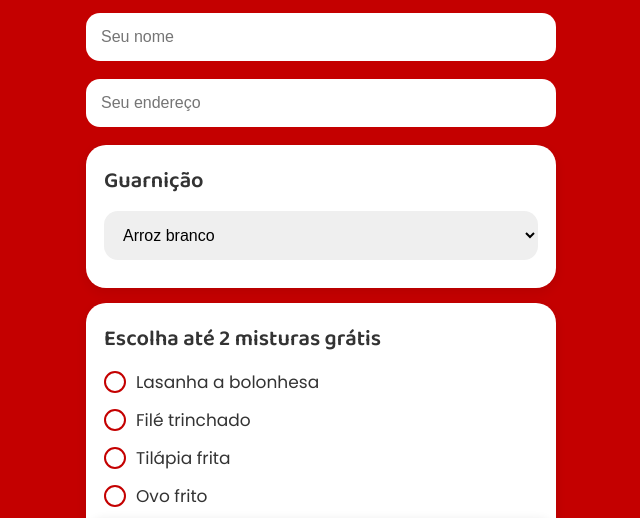
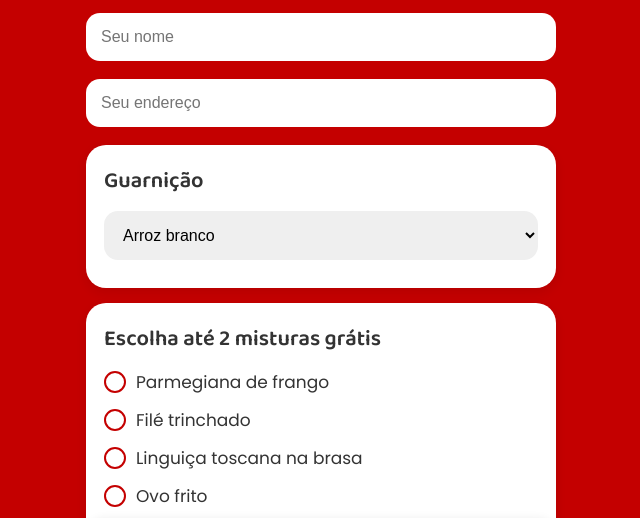
Before and after one commit to GenesisApps123/meu-pratinho-pedidos-online, a plain HTML site: page index.html in a window 1280 px wide. Shown: the part 208-726 px from the top of the page, without its empty margins (319-959 px from the left). Drawn offline with Linux system fonts and the light colour scheme.

Commit message:
Update index.html

```diff
--- a/index.html
+++ b/index.html
@@ -57,9 +57,9 @@ MONTE SEU ALMOÇO
 <small class="erro" id="erro-mistura"></small>
 
 <label class="check">
-<input type="checkbox" class="mistura" value="Lasanha a bolonhesa">
+<input type="checkbox" class="mistura" value="Parmegiana de frango">
 <span></span>
-Lasanha a bolonhesa
+Parmegiana de frango
 </label>
 
 <label class="check">
@@ -69,9 +69,9 @@ Filé trinchado
 </label>
 
 <label class="check">
-<input type="checkbox" class="mistura" value="Tilápia frita">
+<input type="checkbox" class="mistura" value="Linguiça toscana na brasa">
 <span></span>
-Tilápia frita
+Linguiça toscana na brasa
 </label>
 
 <label class="check">
```
